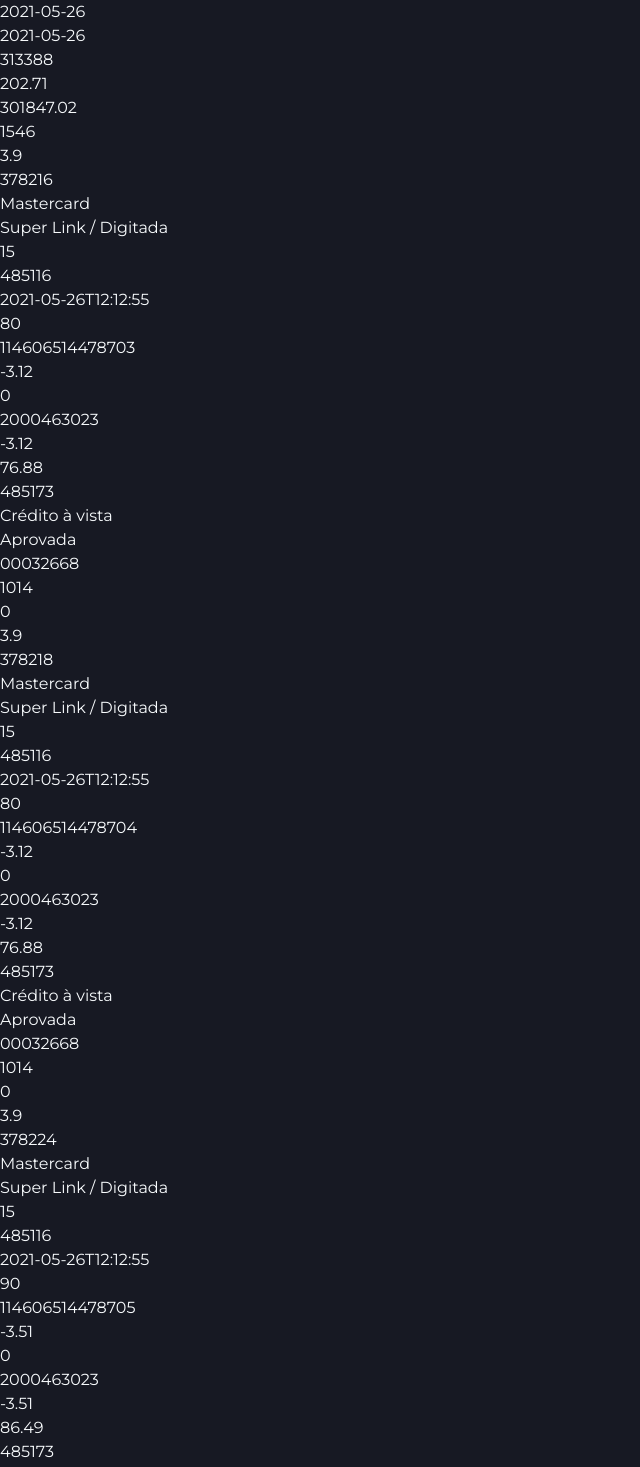
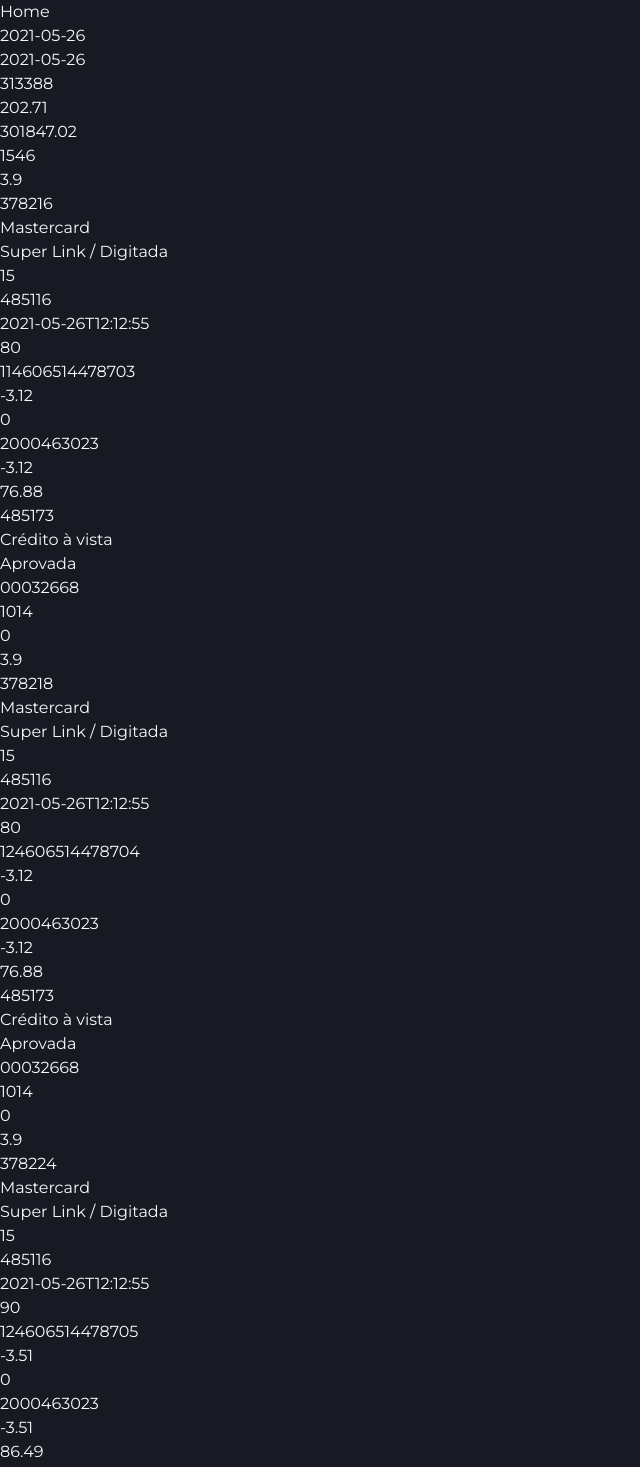
Before and after one commit to allanalves10/frontend-cielo, a React (Vite) app: page / in a window 1280 px wide. Shown: the top 1467 px of the page, without its empty margins (0-640 px from the left). Built offline with nearby package versions, Linux system fonts and the light colour scheme; data requests are answered from the project's data file.

Commit message:
fix: json with objects same id

```diff
--- a/data.json
+++ b/data.json
@@ -39,7 +39,7 @@
       "status":"Aprovada"
     },
     {
-      "id":"114606514478704",
+      "id":"124606514478704",
       "merchantId":"2000463023",
       "paymentNode":485173,
       "cnpjRoot":485116,
@@ -61,7 +61,7 @@
       "status":"Aprovada"
     },
     {
-      "id":"114606514478705",
+      "id":"124606514478705",
       "merchantId":"2000463023",
       "paymentNode":485173,
       "cnpjRoot":485116,
@@ -259,7 +259,7 @@
       "status":"Aprovada"
     },
     {
-      "id":"114606514478703",
+      "id":"124606514478703",
       "merchantId":"2000463023",
       "paymentNode":485173,
       "cnpjRoot":485116,
@@ -391,7 +391,7 @@
       "status":"Pendente"
     },
     {
-      "id":"114606514478357",
+      "id":"124606514478357",
       "merchantId":"2000463023",
       "paymentNode":485173,
       "cnpjRoot":485116,
@@ -435,7 +435,7 @@
       "status":"Aprovada"
     },
     {
-      "id":"114606514478690",
+      "id":"124606514478690",
       "merchantId":"2000463023",
       "paymentNode":485173,
       "cnpjRoot":485116,
--- a/src/pages/Home/index.tsx
+++ b/src/pages/Home/index.tsx
@@ -32,6 +32,7 @@
 
     return(
         <>
+            <h1>Home</h1>
             {summary && (
                 <div>
                     <p>{summary.initialDate}</p>
@@ -66,7 +67,6 @@
                     <p>{item.withdrawAmount}</p>
                 </div>
             ))}
-            <h1>Home</h1>
         </>
     )
 }
```
